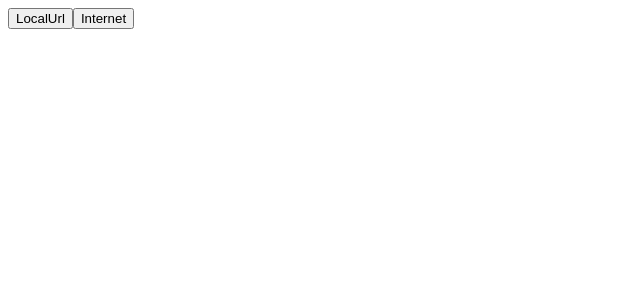
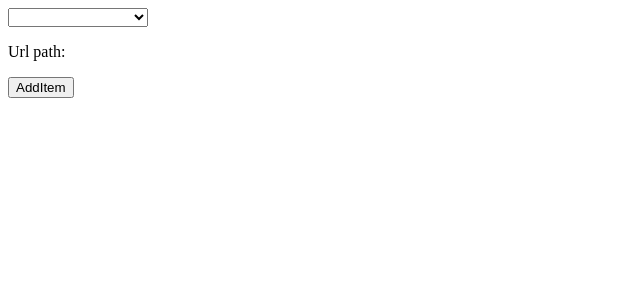
Before and after one commit to bugaenkoey/list-users, an Angular app: page / in a window 1280 px wide. Shown: the top 300 px of the page, without its empty margins (0-640 px from the left). Built offline with nearby package versions, Linux system fonts and the light colour scheme.

Commit message:
add select url path

```diff
--- a/angular.json
+++ b/angular.json
@@ -99,7 +99,8 @@
             "inlineStyleLanguage": "scss",
             "assets": [
               "src/favicon.ico",
-              "src/assets"
+              "src/assets",
+              "src/app/services"
             ],
             "styles": [
               "src/styles.scss"
--- a/src/app/app.module.ts
+++ b/src/app/app.module.ts
@@ -5,7 +5,8 @@ import { AppRoutingModule } from './app-routing.module';
 import { AppComponent } from './app.component';
 import { ListUsersComponent } from './list-users/list-users.component';
 import { HttpClientModule } from '@angular/common/http';
-import { FormsModule } from '@angular/forms';
+// import { FormsModule } from '@angular/forms';
+import { FormsModule, ReactiveFormsModule } from '@angular/forms';
 
 @NgModule({
   declarations: [
@@ -16,7 +17,8 @@ import { FormsModule } from '@angular/forms';
     BrowserModule,
     AppRoutingModule,
     HttpClientModule,
-    FormsModule
+    FormsModule,
+    ReactiveFormsModule
   ],
   providers: [],
   bootstrap: [AppComponent]
--- a/src/app/list-users/list-users.component.html
+++ b/src/app/list-users/list-users.component.html
@@ -1,18 +1,53 @@
 <!-- <p>list-users works!</p> -->
-<button (click) = "LocalUrl()">LocalUrl</button>
-<button (click) ="InternetUrl()">Internet</button>
+<!-- <button (click)="LocalUrl()">LocalUrl</button>
+<button (click)="InternetUrl()">Internet</button> -->
+
+<!-- <div>
+  <form>
+    <select (change)="showUsers('this.value')">
+      <option *ngFor="let url of urls"  value="url">
+        {{ url.name }}
+      </option>
+    </select>
+  </form>
+</div> -->
 
 
-<div *ngIf ="list">
-    <ol>
-        <li *ngFor="let item of list">
-        {{item.id}}
-        {{item.username}}
-        {{item.name}}
-        {{item.email}}
-        <button (click)="DeleteItem(item.id)">delete</button>
-        </li>
-    </ol>
+<form [formGroup]="form">
+  <select formControlName="url" (change)="showUsers()" >
+    <option *ngFor="let url of urls" [ngValue]="url.link">
+      {{ url.name }}
+    </option>
+  </select>
+</form>
+<p>Url path: {{ form.value['url'] }}</p>
+ <!-- <p>Form value: {{ form.value | json }}</p> -->
+
+<!--
+<form [formGroup]="form">
+  <select formControlName="state">
+    <option *ngFor="let state of states" [ngValue]="state">
+      {{ state.abbrev }}
+    </option>
+  </select>
+</form>
+
+ <p>Form value: {{ form.value | json }}</p> -->
+ <!-- {state: {name: 'New York', abbrev: 'NY'} } -->
+
+
+<button (click)="AddItem()">AddItem</button>
+<div *ngIf="list">
+  <ol>
+    <li *ngFor="let item of list">
+      {{ item.id }}
+      {{ item.username }}
+      {{ item.name }}
+      {{ item.email }}
+      <button (click)="DeleteItem(item.id)">delete</button>
+      <button (click)="EditItem(item.id)">EditItem</button>
+    </li>
+  </ol>
 </div>
 <!-- <p>Привет {{name}}</p>
 <input type="text" [(ngModel)]="name"><br><br>
--- a/src/app/list-users/list-users.component.ts
+++ b/src/app/list-users/list-users.component.ts
@@ -1,31 +1,70 @@
 import { Component, OnInit, VERSION } from '@angular/core';
-import { IUser, UserService } from '../services/user.service';
+import { Ilink, IUser, UserService } from '../services/user.service';
+import { FormControl, FormGroup } from '@angular/forms'; ////
+// import { FormsModule, ReactiveFormsModule } from '@angular/forms';
 
 @Component({
   selector: 'app-list-users',
   templateUrl: './list-users.component.html',
+
   styleUrls: ['./list-users.component.scss'],
 })
-export class ListUsersComponent {
+export class ListUsersComponent implements OnInit {
   public list: IUser[] | undefined;
   // name: string = 'my Name' + VERSION.major;
+  public urls: Ilink[] | undefined;
+
+  //  states = [
+  //   {name: 'Arizona', abbrev: 'AZ'},
+  //   {name: 'California', abbrev: 'CA'},
+  //   {name: 'Colorado', abbrev: 'CO'},
+  //   {name: 'New York', abbrev: 'NY'},
+  //   {name: 'Pennsylvania', abbrev: 'PA'},
+  // ];
 
   constructor(readonly userService: UserService) {}
 
-  LocalUrl() {
-    this.userService.getUsers(this.userService.localUrl).subscribe((data) => {
+  ngOnInit(): void {
+    this.urls = this.userService.urls;
+  }
+
+  form = new FormGroup({
+    // url: new FormControl(this.userService.urls[0]),
+    url: new FormControl(),
+  });
+
+  showUsers(url?: any) {
+    console.log(this.form.value['url']);
+    console.log('path url ', url);
+    this.userService.getUsers(this.form.value['url']).subscribe((data) => {
       this.list = data;
       console.log(data);
     });
   }
 
-  InternetUrl() {
-    this.userService.getUsers(this.userService.url).subscribe((data) => {
-      this.list = data;
-      console.log(data);
-    });
-  }
+  // LocalUrl() {
+  //   console.log(this.form.value['link']);
+  //   this.userService.getUsers(this.userService.localUrl).subscribe((data) => {
+  //     this.list = data;
+  //     console.log(data);
+  //   });
+  // }
+
+  // InternetUrl() {
+  //   this.userService.getUsers(this.userService.url).subscribe((data) => {
+  //     this.list = data;
+  //     console.log(data);
+  //   });
+  // }
   DeleteItem(id: number) {
     console.log('DeleteItem:' + id);
   }
+
+  EditItem(id: number) {
+    console.log('EditItem:' + id);
+  }
+
+  AddItem() {
+    console.log('AddItem');
+  }
 }
--- a/src/app/services/user.service.ts
+++ b/src/app/services/user.service.ts
@@ -12,7 +12,10 @@ export interface IUser {
   email?: string;
   // address?: EndingType;
 }
-
+export interface Ilink{
+  name:string;
+  link:string;
+}
 @Injectable({
   providedIn: 'root',
 })
@@ -21,6 +24,12 @@ export class UserService {
 
   url = 'https://jsonplaceholder.typicode.com/users';
   localUrl = '/assets/users.json';
+
+  urls:Ilink[]=[
+   {name:'jsonplaceholder_Url',link: 'https://jsonplaceholder.typicode.com/users'},
+   {name:'local_Url',link: '/assets/users.json'},
+   {name:'local_Url_2',link: '/assets/users_2.json'},
+  ]
 
   constructor(readonly client: HttpClient) {}
 
```
Also changed, not shown: src/assets/users_2.json (added, +26 -0 lines).
